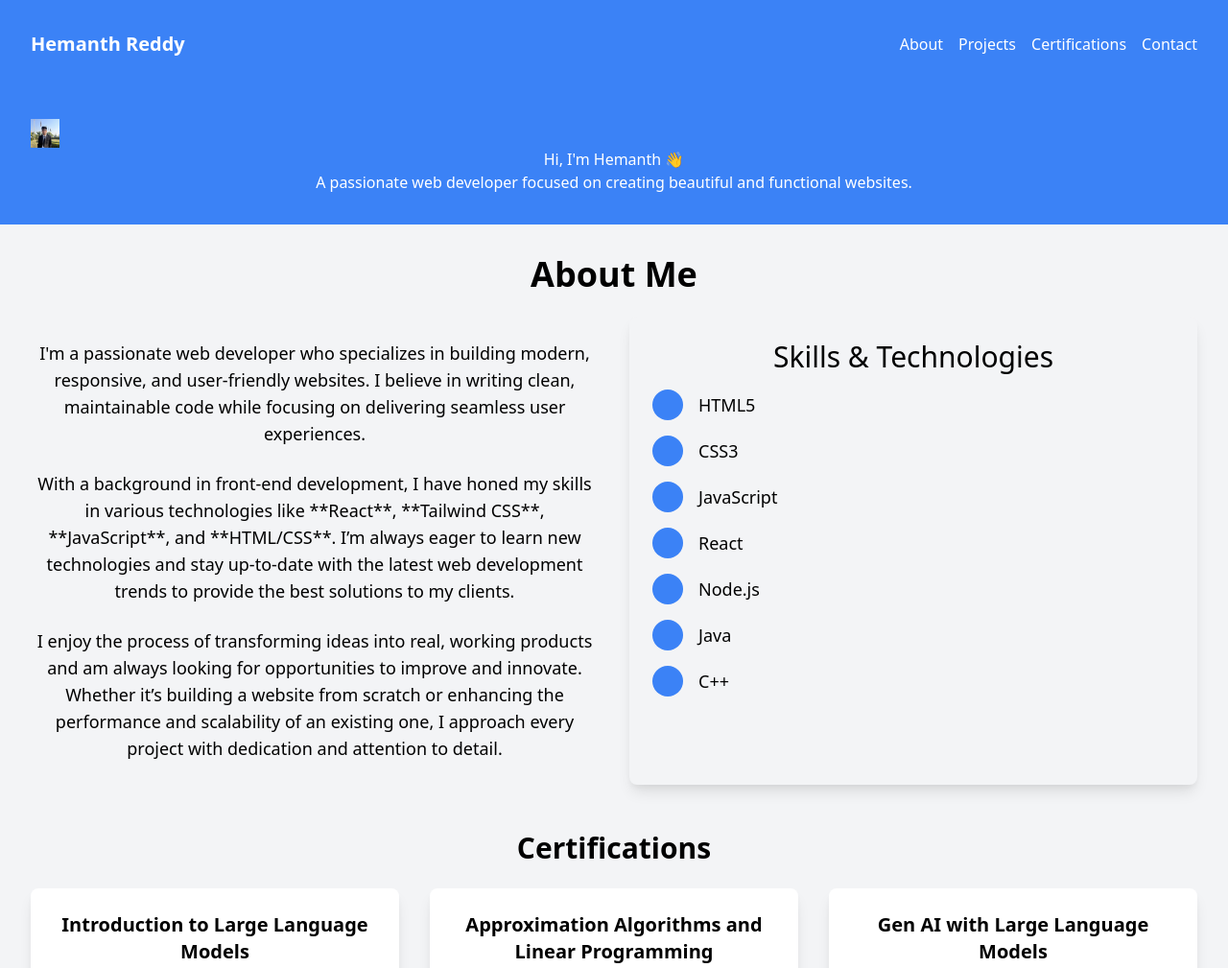
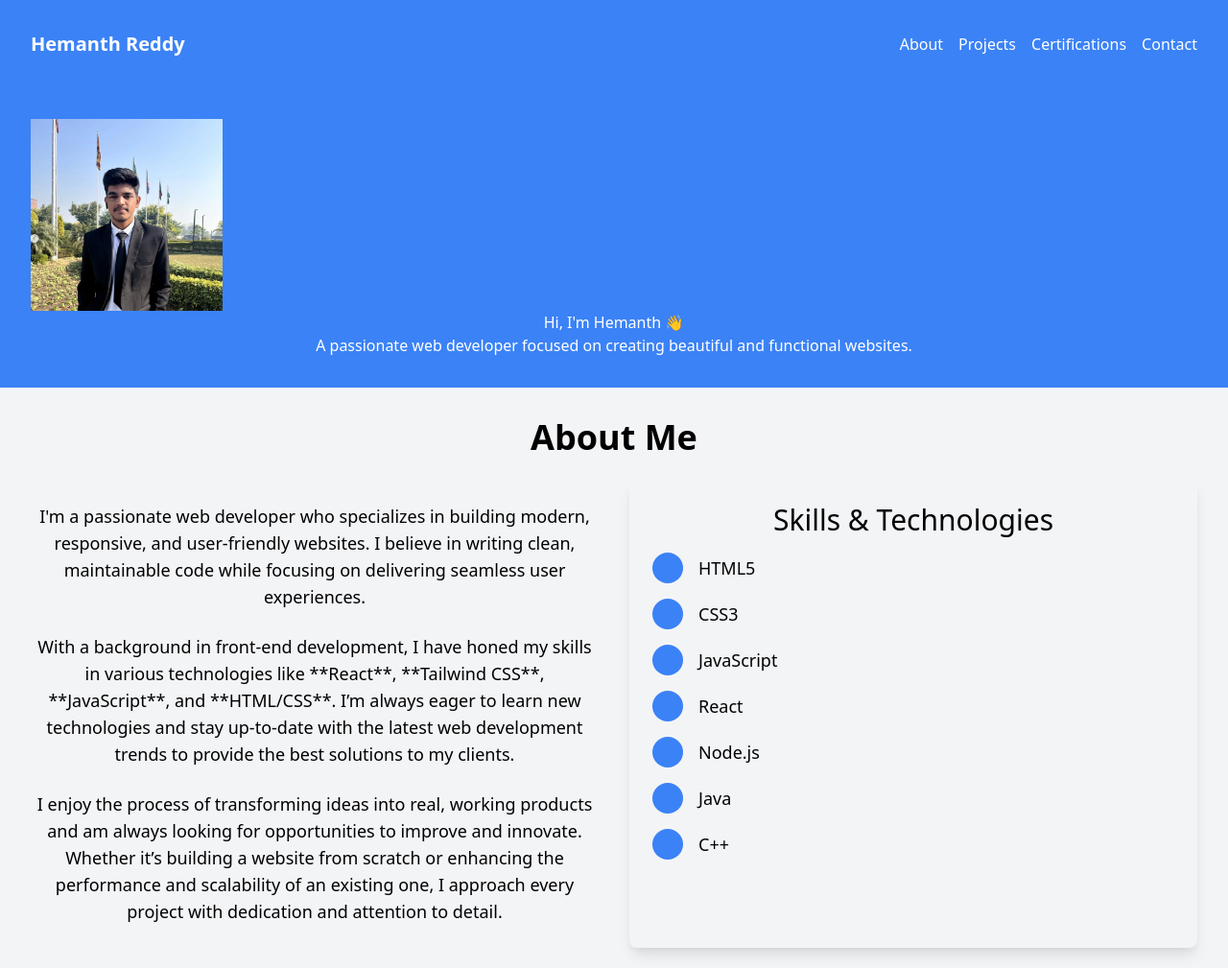
Before and after one commit to Hemanthreddy01/demo., a website: page index.html in a window 1280 px wide. Shown: the top 1009 px of the page at 96% size. Drawn offline with nearby package versions, Linux system fonts and the light colour scheme.

Commit message:
Update index.html

```diff
--- a/index.html
+++ b/index.html
@@ -33,7 +33,7 @@
     src="hemanth.jpg"
     alt="Hemanth"
     className="w-10 h-10 rounded-full object-cover shadow-lg border-4 border-white ring-4 ring-blue-50"
-    style="width: 30px; height: 30px;"
+    style="width: 200px; height: 200px;"
   />
   <h1 className="text-3xl font-bold mt-4">Hi, I'm Hemanth 👋</h1>
   <p className="text-lg text-gray-600 mt-2 text-center">
```
